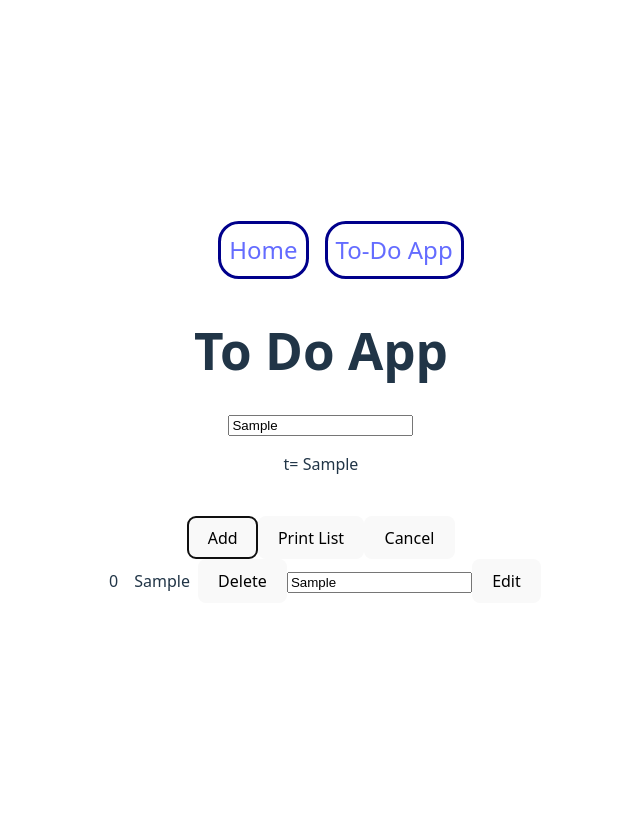
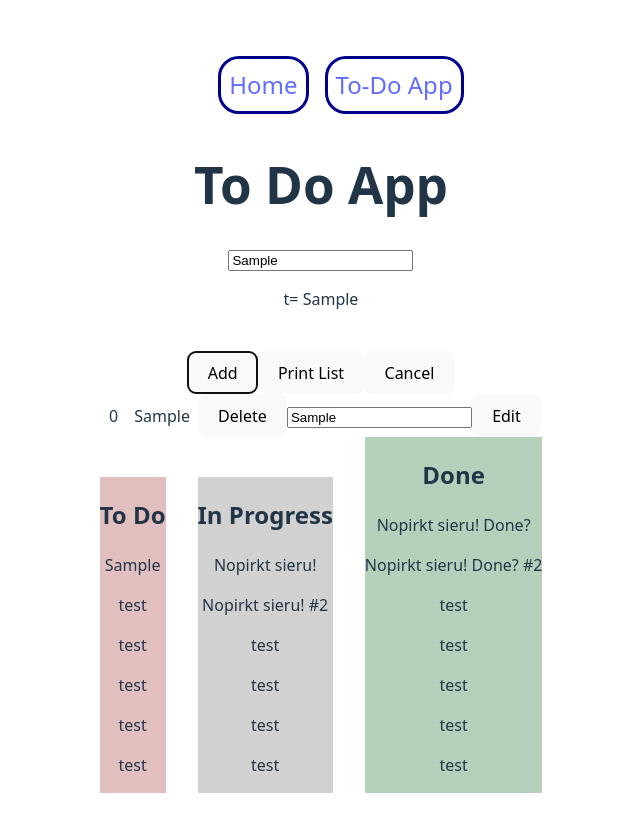
Before and after one commit to kristaps-m/vite-js-project, a React (Vite) app: page /ToDoApp in a window 1280 px wide. Both pictures are taken after typing "Sample" into the empty fields and a click on the button "Add". Shown: the whole page, without its empty margins (319-959 px from the left). Before the commit the page ends 800 px from the top, so only its background shows below. Built offline with nearby package versions, Linux system fonts and the light colour scheme.

Commit message:
add 2 lists

```diff
--- a/src/App.css
+++ b/src/App.css
@@ -18,15 +18,6 @@
   filter: drop-shadow(0 0 2em #61dafbaa);
 }
 
-/* .nav-bar-buttons ul {
-  display: inline-block;
-  margin: 1rem;
-  padding: 1rem;
-  border: solid darkblue 2px;
-  border-radius: 1.3rem;
-  You can also add some margins here to make it look prettier
-} */
-
 .nav-bar-buttons li {
   display: inline-block;
   margin: 0.5rem;
@@ -36,8 +27,31 @@
   border-radius: 1.3rem;
 }
 
-.nav-bar-buttons li:hover {
+.nav-bar-buttons a:hover {
   background-color: lightpink;
+  border-radius: 1.3rem;
+  color: black;
+}
+
+.toDoColums div {
+  display: inline-block;
+  margin-left: 1rem;
+  margin-right: 1rem;
+  /* columns: 3; */
+  /* column-gap: 10rem; */
+  /* background-color: rgb(209, 209, 209); */
+}
+
+.toDo {
+  background-color: rgb(226, 191, 191);
+}
+
+.inProgress {
+  background-color: rgb(209, 209, 209);
+}
+
+.Done {
+  background-color: rgb(180, 208, 186);
 }
 
 @keyframes logo-spin {
--- a/src/components/DoDoApp.tsx
+++ b/src/components/DoDoApp.tsx
@@ -4,12 +4,11 @@ interface IToDo {
   job: string;
 }
 
-// localStorage.setItem("xList", "");
 function modifyLocalStorage(theList: IToDo[], j: string) {
   // localStorage.setItem("xList", [...theList.map((x) => `${x?.job}`)]);
-  let yolo = theList;
-  yolo.push({ job: j });
-  const joinedList = [...yolo.map((x) => `${x?.job}`)].join(",");
+  const tempList = theList;
+  tempList.push({ job: j });
+  const joinedList = [...tempList.map((x) => `${x?.job}`)].join(",");
   localStorage.setItem("xList", joinedList);
 }
 
@@ -23,7 +22,15 @@ function modifyLocalStorage(theList: IToDo[], j: string) {
 
 function ToDoApp() {
   // const listFromLocalStorage = localStorage.getItem("xList")?.split(",");
-  const [xList, setXList] = useState<IToDo[]>([]); // { job: "Nopirkt sieru!" }
+  const [theToDoList, setXList] = useState<IToDo[]>([]); // { job: "Nopirkt sieru!" }
+  const [inProgressList, setInProgressList] = useState<IToDo[]>([
+    { job: "Nopirkt sieru!" },
+    { job: "Nopirkt sieru! #2" },
+  ]); // { job: "Nopirkt sieru!" }
+  const [inDoneList, setInDoneList] = useState<IToDo[]>([
+    { job: "Nopirkt sieru! Done?" },
+    { job: "Nopirkt sieru! Done? #2" },
+  ]); // { job: "Nopirkt sieru!" }
   // if (listFromLocalStorage) {
   //   setXList([...listFromLocalStorage.map((x) => bigX(x))]);
   // }
@@ -35,12 +42,8 @@ function ToDoApp() {
   function handleAdd(j: string | undefined) {
     if (j) {
       if (j.length >= 3) {
-        setXList([...xList, { job: j }]);
-        modifyLocalStorage(xList, j);
-        // let yolo = xList;
-        // yolo.push({ job: j });
-        // const joinedList = [...yolo.map((x) => `${x?.job}`)].join(",");
-        // localStorage.setItem("xList", joinedList);
+        setXList([...theToDoList, { job: j }]);
+        modifyLocalStorage(theToDoList, j);
       }
     }
     console.log(j);
@@ -49,9 +52,9 @@ function ToDoApp() {
   function handleDeleteJob(index: number) {
     const isDeleting = confirm(`Do you want to Delete - ${index} -?`);
     if (isDeleting) {
-      xList.splice(index, 1);
-      setXList([...xList]);
-      localStorage.setItem("xList", [...xList.map((x) => `${x?.job}`)]);
+      theToDoList.splice(index, 1);
+      setXList([...theToDoList]);
+      localStorage.setItem("xList", [...theToDoList.map((x) => `${x?.job}`)]);
     }
   }
 
@@ -59,12 +62,36 @@ function ToDoApp() {
     const areYouSureToEdit = confirm(`Do you want to EDIT - ${index} -?`);
     if (areYouSureToEdit) {
       if (newValue && index >= 0) {
-        xList.splice(index, 1, { job: newValue });
-        setXList([...xList]);
-        localStorage.setItem("xList", [...xList.map((x) => `${x?.job}`)]);
-        // modifyLocalStorage(xList, newValue);
+        theToDoList.splice(index, 1, { job: newValue });
+        setXList([...theToDoList]);
+        localStorage.setItem("xList", [...theToDoList.map((x) => `${x?.job}`)]);
       }
     }
+  }
+
+  function dragstartHandler(ev: unknown) {
+    // Add the target element's id to the data transfer object
+    ev.dataTransfer.setData("text/plain", ev.target.id);
+  }
+
+  function doSomethingIguess(id: number) {
+    window.addEventListener("DOMContentLoaded", () => {
+      // Get the element by id
+      const element = document.getElementById(id);
+      // Add the ondragstart event listener
+      element.addEventListener("dragstart", dragstartHandler);
+    });
+  }
+
+  function dragoverHandler(ev) {
+    ev.preventDefault();
+    ev.dataTransfer.dropEffect = "move";
+  }
+  function dropHandler(ev, id: number) {
+    ev.preventDefault();
+    // Get the id of the target and add the moved element to the target's DOM
+    const data = ev.dataTransfer.getData("text/plain");
+    ev.target.appendChild(document.getElementById(data));
   }
 
   return (
@@ -83,13 +110,13 @@ function ToDoApp() {
         </button>
         <button
           onClick={() => {
-            console.log(xList);
+            console.log(theToDoList);
           }}
         >
           Print List
         </button>
         <button onClick={() => localStorage.removeItem("xList")}>Cancel</button>
-        {xList.map((x, index) => {
+        {theToDoList?.map((x, index) => {
           return (
             <div key={index}>
               <div style={{ display: "inline" }}>
@@ -107,6 +134,78 @@ function ToDoApp() {
             </div>
           );
         })}
+        <div className="toDoColums">
+          <div className="toDo">
+            <h2>To Do</h2>
+            {theToDoList?.map((x, index) => {
+              return (
+                <>
+                  <p
+                    key={index}
+                    id={`${index}`}
+                    draggable="true"
+                    onMouseDown={() => doSomethingIguess(index)}
+                  >
+                    {x?.job}
+                  </p>
+                </>
+              );
+            })}
+            <p>test</p>
+            <p>test</p>
+            <p>test</p>
+            <p>test</p>
+            <p>test</p>
+          </div>
+          <div
+            className="inProgress"
+            id="target"
+            onDrop={() => dropHandler(event)}
+            onDragOver={() => dragoverHandler(event)}
+          >
+            <h2>In Progress</h2>
+            {inProgressList?.map((x, index) => {
+              return (
+                <>
+                  <p
+                    key={index}
+                    // onMouseDown={() => {
+                    //   console.log("Mouse Down in 'In Progress'");
+                    // }}
+                  >
+                    {x?.job}
+                  </p>
+                </>
+              );
+            })}
+            <p>test</p>
+            <p>test</p>
+            <p>test</p>
+            <p>test</p>
+          </div>
+          <div className="Done">
+            <h2>Done</h2>
+            {inDoneList?.map((x, index) => {
+              return (
+                <>
+                  <p
+                    key={index}
+                    onMouseDown={() => {
+                      console.log("Mouse Down in 'In Done!!!'");
+                    }}
+                  >
+                    {x?.job}
+                  </p>
+                </>
+              );
+            })}
+            <p>test</p>
+            <p>test</p>
+            <p>test</p>
+            <p>test</p>
+            <p>test</p>
+          </div>
+        </div>
       </div>
     </>
   );
--- a/src/components/Navbar.tsx
+++ b/src/components/Navbar.tsx
@@ -1,3 +1,4 @@
+import "../App.css";
 import { Link } from "react-router-dom";
 
 function Navbar() {
```
